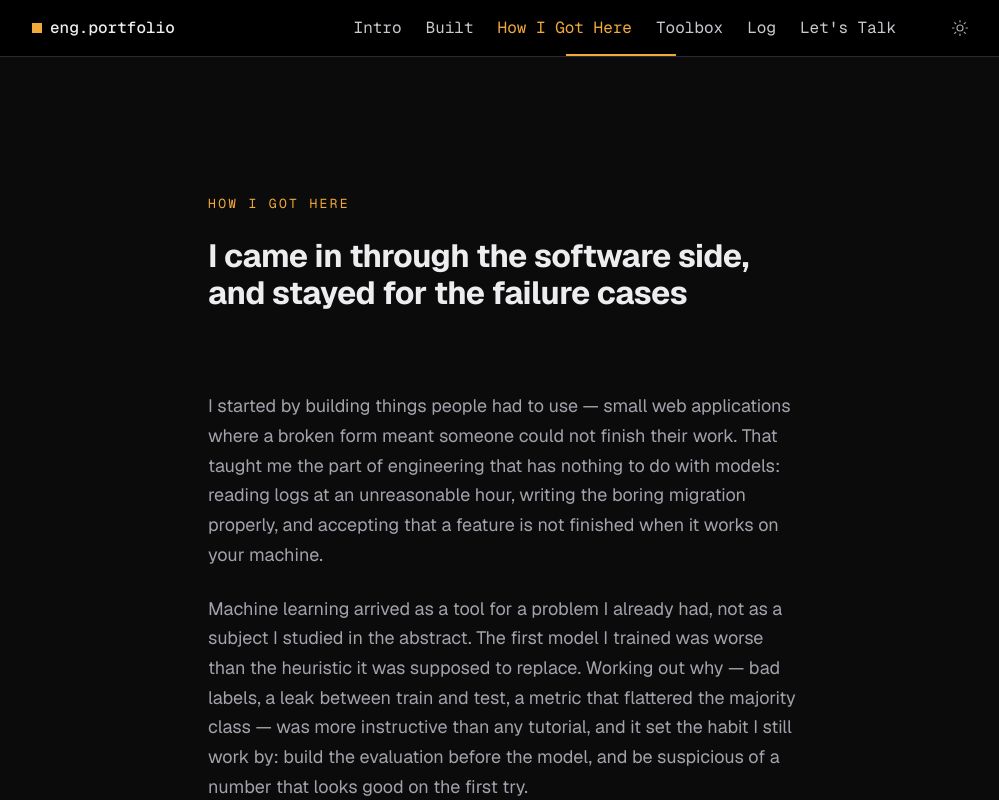
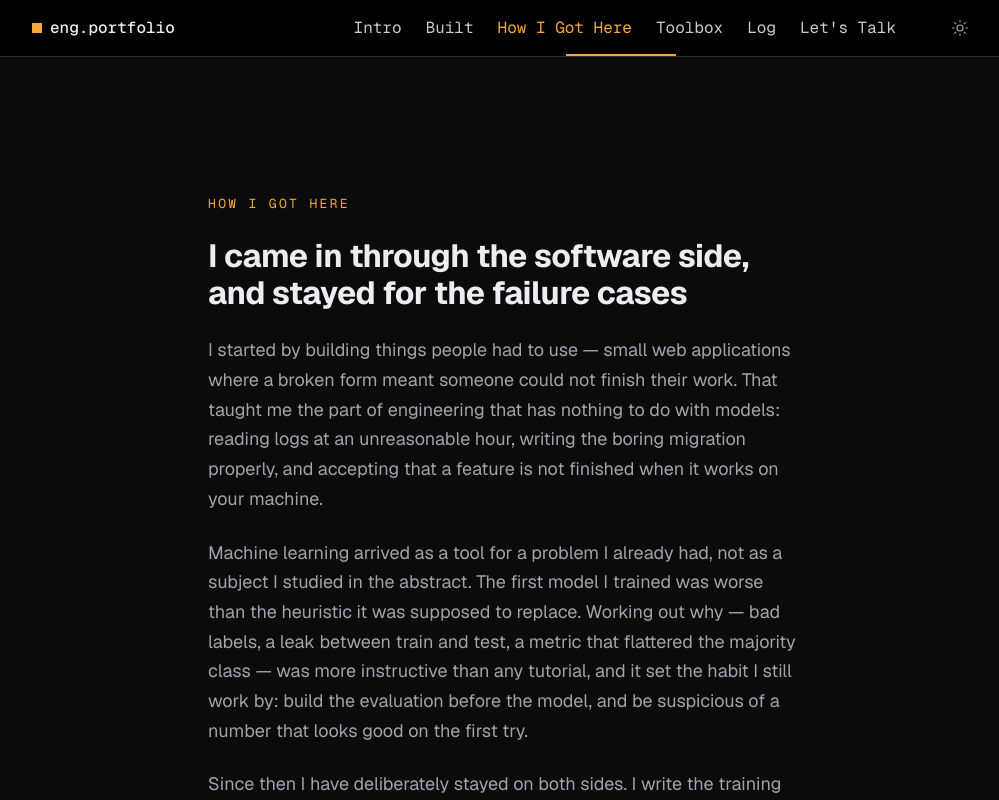
Before and after one commit to IshakAbdiazizHussen/Ishak-Abdiaziz----Portfolio, a Next.js app in the folder frontend/: page /how-i-got-here in a window 1280 px wide. Shown: the top 800 px of the page, without its empty margins (136-1135 px from the left). Built offline with nearby package versions, Linux system fonts and the light colour scheme; no server answers.

Commit message:
pushing normal text above

```diff
--- a/frontend/app/how-i-got-here/how-i-got-here.module.css
+++ b/frontend/app/how-i-got-here/how-i-got-here.module.css
@@ -1,6 +1,6 @@
 .header {
-  padding-block: var(--space-2xl) var(--space-lg);
-  margin-bottom: var(--space-lg);
+  padding-block: var(--space-2xl) 0;
+  margin-bottom: var(--space-md);
 }
 
 .kicker {
```
